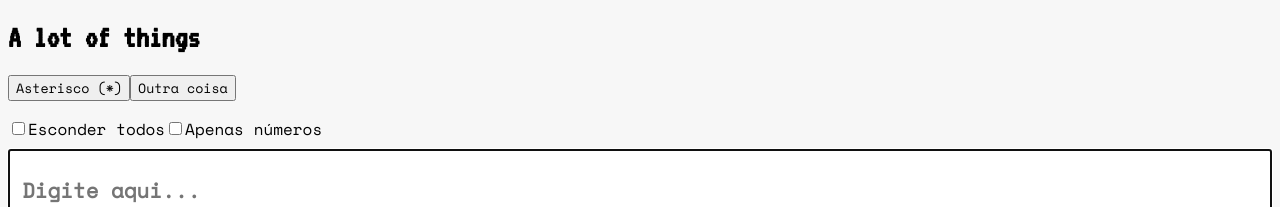
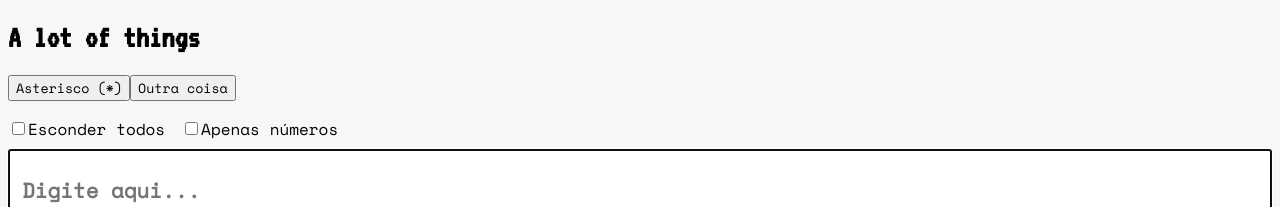
Before and after one commit to allanqueiroz02/random-bullsht, a React (Vite) app: page / in a window 1280 px wide. Shown: the top 207 px of the page. Built offline with nearby package versions, Linux system fonts and the light colour scheme.

Commit message:
style: improved checkbox style

```diff
--- a/src/pages/EmAsteriscos/EmAsteriscos.tsx
+++ b/src/pages/EmAsteriscos/EmAsteriscos.tsx
@@ -28,7 +28,7 @@ export const EmAsteriscos = () => {
   return (
     <div className="container">
       <div className="container-checkboxs">
-        <label>
+        <label className="extra-margin-right">
           <input
             type="checkbox"
             id="hideAll"
@@ -37,13 +37,15 @@ export const EmAsteriscos = () => {
           />
           Esconder todos
         </label>
+        <label>
           <input
             type="checkbox"
             id="hideOnlyNumbers"
             checked={hideOnlyNumber}
             onChange={() => setHideOnlyNumbers((prev) => !prev)}
           />
-        <label htmlFor="hideOnlyNumbers">Apenas números</label>
+          Apenas números
+        </label>
       </div>
 
       <div className="container-input">
--- a/src/pages/EmAsteriscos/styles.css
+++ b/src/pages/EmAsteriscos/styles.css
@@ -4,7 +4,15 @@
 
 .container-checkboxs {
   margin-bottom: 0.5rem;
-  accent-color: #ff0000;
+}
+
+.container-checkboxs label {
+  cursor: pointer;
+}
+
+.container-checkboxs label:not(:last-child) {
+  /* border: 1px solid red; */
+  margin-right: 1rem;
 }
 
 .container-input input {
```
Lines whose indentation alone changed are shown as unchanged.
